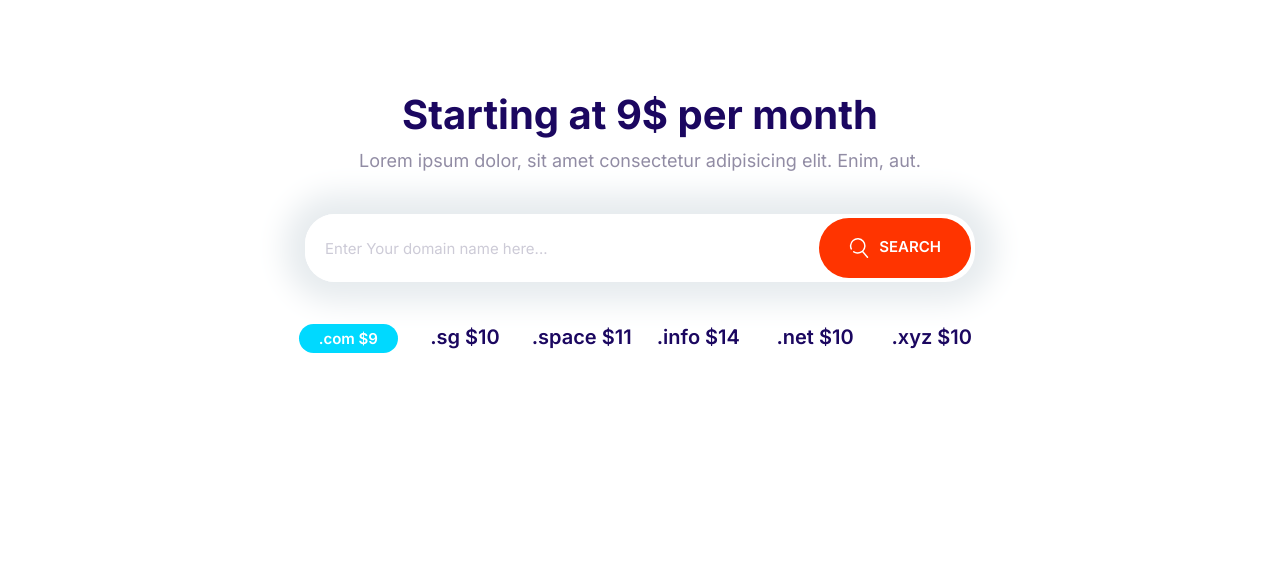
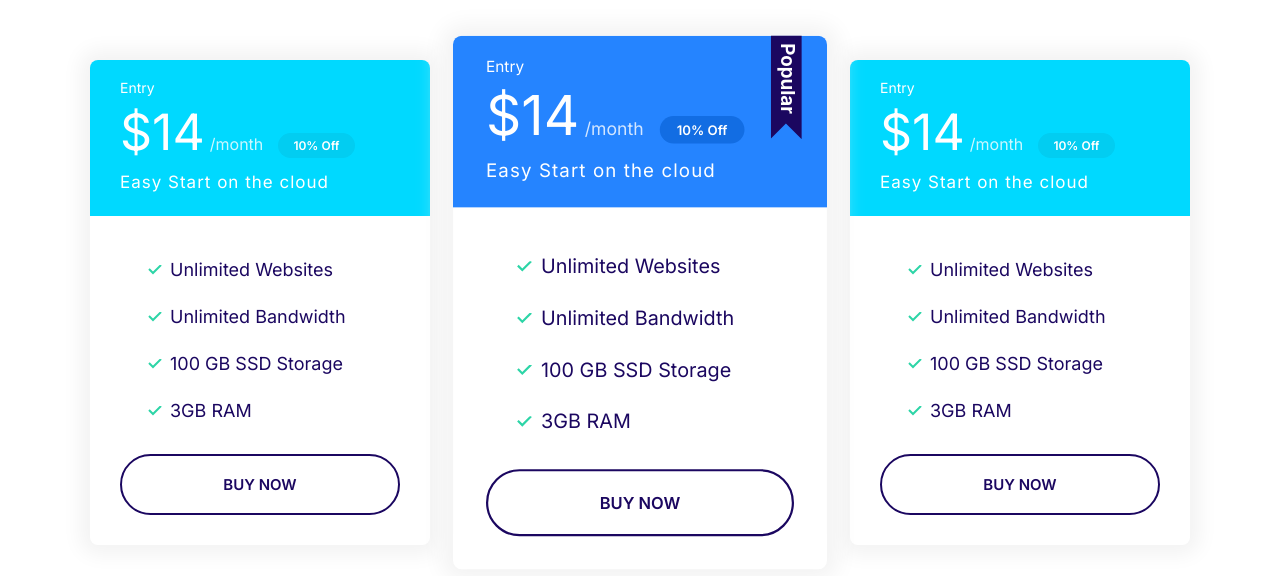
Before and after one commit to MohamedShehadeh/Firstproject, a plain HTML site: page index.html in a window 1280 px wide. Drawn offline with Linux system fonts and the light colour scheme; a web font is replaced by a local one.

Commit message:
Build the plans block for the component

```diff
--- a/css/style.css
+++ b/css/style.css
@@ -263,6 +263,9 @@ a {
 .card__body {
   padding: 2rem 3rem;
 }
+.card--primary .badge--primary{
+  background: #126de3;
+}
 .card--primary .card__header {
   background: var(--color-primary);
   color: #fff;
@@ -275,6 +278,9 @@ a {
   background-color: #02cdf1;
 }
 /* Plans */
+.plan{
+  transition: transform 0.2s ease-out;
+}
 .plan__name {
   color: #fff;
   margin: 0%;
@@ -299,6 +305,9 @@ a {
 .plan .list__item {
   margin: 2rem;
 }
+.plan--popular{
+  transform: scale(1.1);
+}
 .plan--popular .card__header {
   position: relative;
 }
@@ -309,6 +318,12 @@ a {
   position: absolute;
   top: -6px;
   right: 5%;
+}
+.plan:hover{
+  transform: scale(1.05);
+}
+.plan--popular:hover{
+  transform: scale(1.15);
 }
 @media screen and (min-width: 1024px) {
   .plan__name {
@@ -605,3 +620,12 @@ cursor: pointer;
   }
 
 }
+/* Plans Block */
+.block-plans .grid{
+  gap: 8rem 4rem;
+
+}
+.block-plans .card{
+  max-width: 500px;
+  margin: 0 auto;
+}
--- a/index.html
+++ b/index.html
@@ -15,33 +15,69 @@
     <title>Moshify</title>
   </head>
   <body>
-    <section class="block container block-domain">
-      <header class="block__header">
-        <h2>Starting at 9$ per month</h2>
-        <p>
-          Lorem ipsum dolor, sit amet consectetur adipisicing elit. Enim, aut.
-        </p>
-      </header>
-      <div class="input-group">
-        <input
-          class="input"
-          type="text"
-          placeholder="Enter Your domain name here..."
-        />
-        <button class="btn btn--accent">
-          <svg class="icon icon--white">
-            <use xlink:href="images/sprite.svg#search"></use></svg
-          >Search
-        </button>
+    <section class="block container block-plans">
+      <div class="grid grid--1x3">
+        <div class="plan">
+          <div class="card card--secondary">
+            <header class="card__header">
+              <h3 class="plan__name">Entry</h3>
+              <span class="plan__price">$14</span>
+              <span class="plan__billing-cycle">/month</span>
+              <span class="badge badge--secondary badge--small">10% Off</span>
+              <span class="plan__description">Easy Start on the cloud</span>
+            </header>
+            <div class="card__body">
+              <ul class="list list--tick">
+                <li class="list__item">Unlimited Websites</li>
+                <li class="list__item">Unlimited Bandwidth</li>
+                <li class="list__item">100 GB SSD Storage</li>
+                <li class="list__item">3GB RAM</li>
+              </ul>
+              <button class="btn btn--outline btn--block">Buy Now</button>
+            </div>
+          </div>
+        </div>
+        <div class="plan plan--popular">
+          <div class="card card--primary">
+            <header class="card__header">
+              <h3 class="plan__name">Entry</h3>
+              <span class="plan__price">$14</span>
+              <span class="plan__billing-cycle">/month</span>
+              <span class="badge badge--primary badge--small">10% Off</span>
+              <span class="plan__description">Easy Start on the cloud</span>
+            </header>
+            <div class="card__body">
+              <ul class="list list--tick">
+                <li class="list__item">Unlimited Websites</li>
+                <li class="list__item">Unlimited Bandwidth</li>
+                <li class="list__item">100 GB SSD Storage</li>
+                <li class="list__item">3GB RAM</li>
+              </ul>
+              <button class="btn btn--outline btn--block">Buy Now</button>
+            </div>
+          </div>
+        </div>
+        <div class="plan">
+          <div class="card card--secondary">
+            <header class="card__header">
+              <h3 class="plan__name">Entry</h3>
+              <span class="plan__price">$14</span>
+              <span class="plan__billing-cycle">/month</span>
+              <span class="badge badge--secondary badge--small">10% Off</span>
+              <span class="plan__description">Easy Start on the cloud</span>
+            </header>
+            <div class="card__body">
+              <ul class="list list--tick">
+                <li class="list__item">Unlimited Websites</li>
+                <li class="list__item">Unlimited Bandwidth</li>
+                <li class="list__item">100 GB SSD Storage</li>
+                <li class="list__item">3GB RAM</li>
+              </ul>
+              <button class="btn btn--outline btn--block">Buy Now</button>
+            </div>
+          </div>
+        </div>
       </div>
-      <ul class="list block-domain__prices">
-        <li><span class="badge badge--secondary">.com $9</span></li>
-        <li>.sg $10</li>
-        <li>.space $11</li>
-        <li>.info $14</li>
-        <li>.net $10</li>
-        <li>.xyz $10</li>
-      </ul>
     </section>
     <script src="js/main.js"></script>
   </body>
```
Also changed, not shown: Components/Plan.html (+0 -2 lines), Components/domainblock.html (added).
